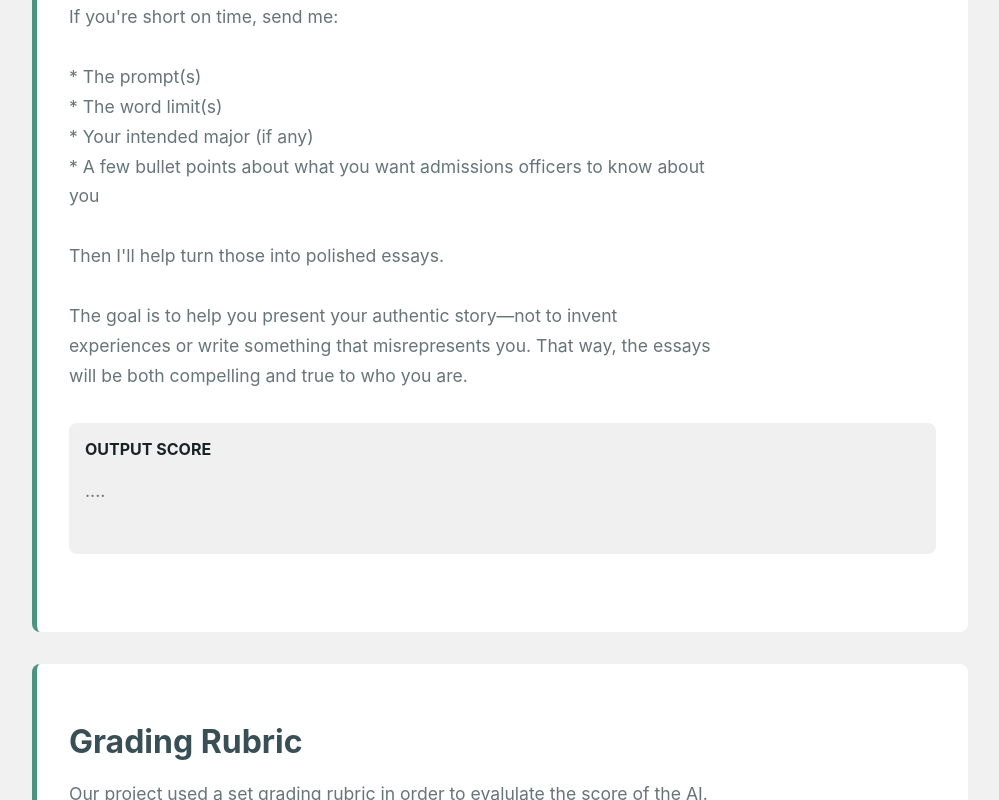
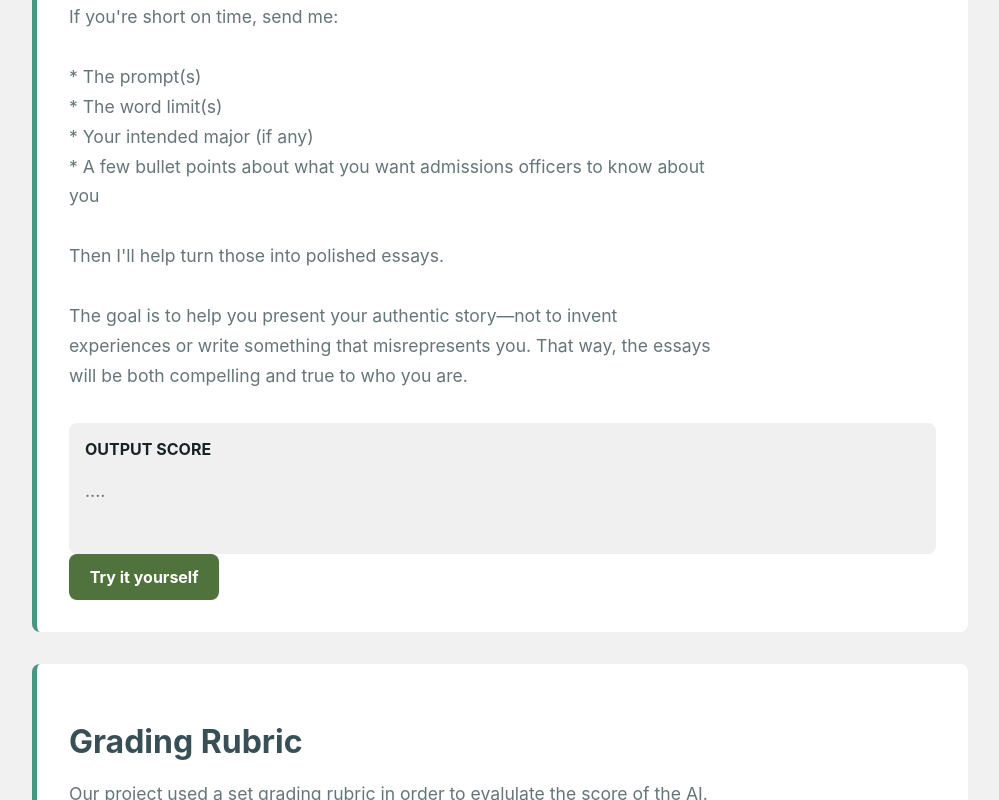
Before and after one commit to innovator-branchout/ai_eval, a SvelteKit app: page /guide in a window 1280 px wide. Shown: the part 2528-3328 px from the top of the page, without its empty margins (140-1139 px from the left). Built offline with nearby package versions, Linux system fonts and the light colour scheme.

Commit message:
Fixed button error
Made it so the button isn't invisible anymore unless hovered. Also made the hover slightly darker

```diff
--- a/src/routes/guide/+page.svelte
+++ b/src/routes/guide/+page.svelte
@@ -256,7 +256,7 @@
 		</p>
 		<img src="/src/routes/guide/demoimage1.png" alt="Demo Image1" class="demo-image1" />
 		<p>
-			then click the evalulate button.
+			then click the evalulate button:
 		</p>
         <img src="/src/routes/guide/demoimage2.png" alt="Demo Image2" class="demo-image2" />
 		<p>
@@ -378,14 +378,14 @@
 		display: inline-block;
 		padding: 0.8rem 1.3rem;
 		border-radius: 0.5rem;
-		background:` var(--fern);
+		background: var(--fern);
 		color: white;
 		font-weight: bold;
 		text-decoration: none;
 	}
 
 	.primary-button:hover {
-		background: #50723C;
+		background: #3F5A2F;
 	}
 	.header-container {
         display: flex;
```
